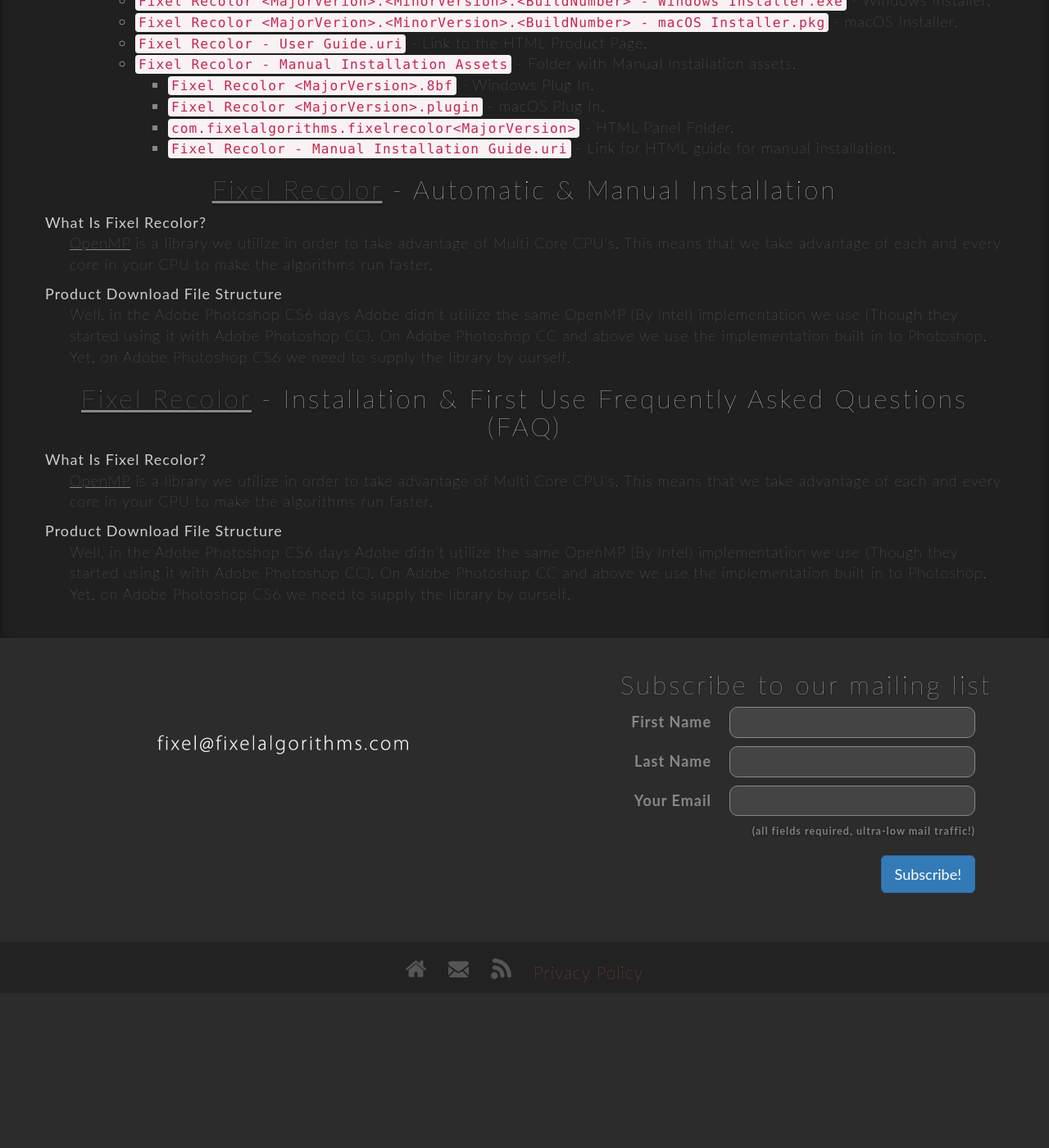
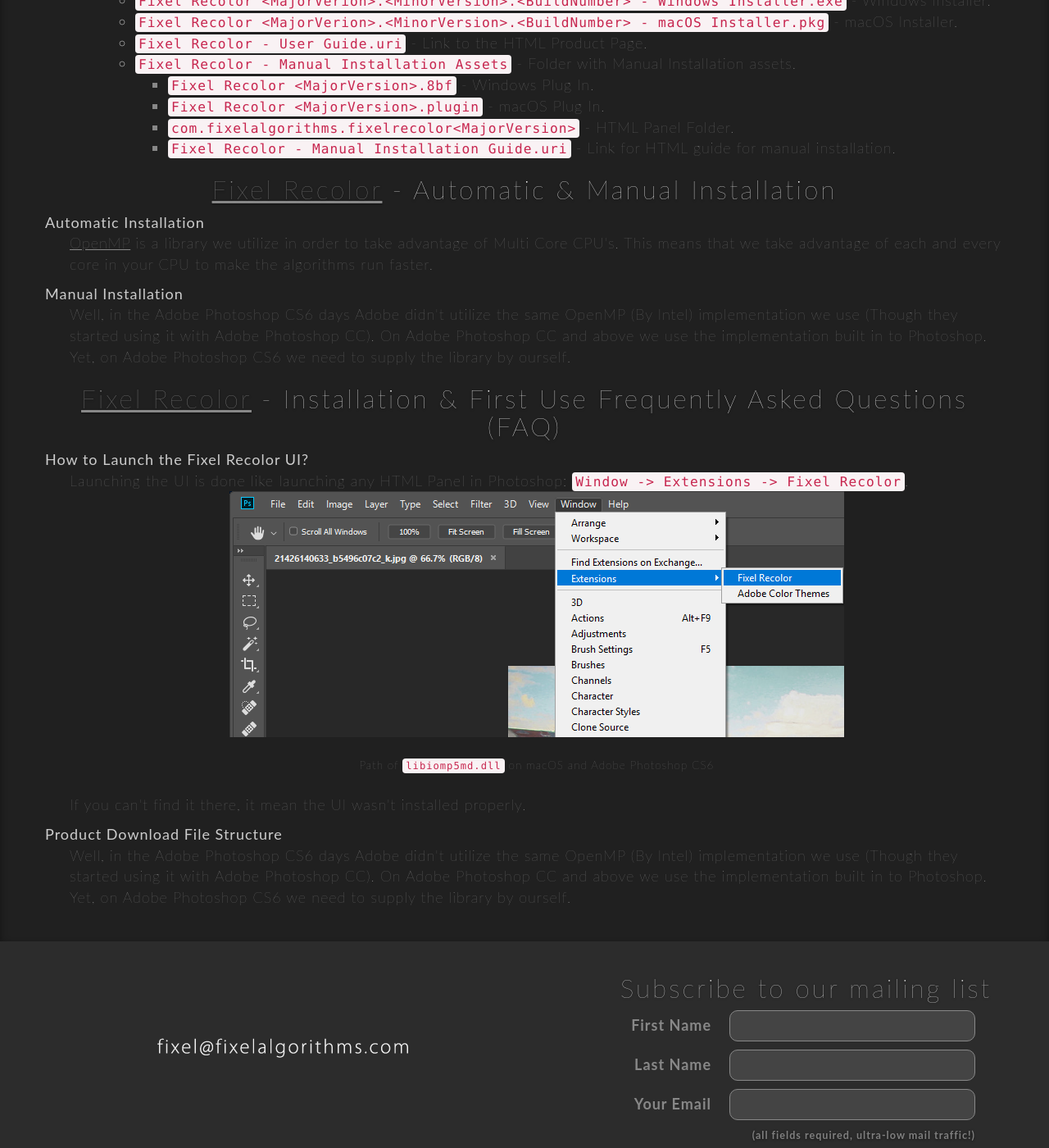
Before and after one commit to FixelAlgorithmsTeam/fixel, a Jekyll site: the page built from support/fixel-recolor-installation-guide.html, in a window 1280 px wide and 1400 px high, scrolled down 655 px. Shown: the whole window at 82% size. Built offline with Jekyll 4.4.1, drawn with Linux system fonts in a browser that asks for light colours; nearby versions of some CDN libraries; comment, search, counter and statistics services are not loaded; before the commit the page ends 1866 px from its top, so only the background shows below that.

Commit message:
New 	- 	Working on Fixel Recolor Installation Page. Fixed 	- 	B Known Issues 	-	C To Do 	- 	D Remarks 	- 	E

```diff
--- a/support/fixel-recolor-installation-guide.html
+++ b/support/fixel-recolor-installation-guide.html
@@ -57,11 +57,13 @@
 				<h3 class="faq-subtitle"><a href="https://en.wikipedia.org/wiki/OpenMP" target="_blank">Fixel Recolor</a> - Automatic & Manual Installation</h3>
 				<dl class="feature-text">
 					<div class="def">
-						<dt>What Is Fixel Recolor?</dt>
-						<dd><a href="https://en.wikipedia.org/wiki/OpenMP" target="_blank">OpenMP</a> is a library we utilize in order to take advantage of Multi Core CPU's. This means that we take advantage of each and every core in your CPU to make the algorithms run faster.</dd>
+						<dt>Automatic Installation</dt>
+						<dd>
+						<a href="https://en.wikipedia.org/wiki/OpenMP" target="_blank">OpenMP</a> is a library we utilize in order to take advantage of Multi Core CPU's. This means that we take advantage of each and every core in your CPU to make the algorithms run faster.
+						</dd>
 					</div>
 					<div class="def">
-						<dt>Product Download File Structure</dt>
+						<dt>Manual Installation</dt>
 						<dd>
 							Well, in the Adobe Photoshop CS6 days Adobe didn't utilize the same OpenMP (By Intel) implementation we use (Though they started using it with Adobe Photoshop CC).
 							On Adobe Photoshop CC and above we use the implementation built in to Photoshop. Yet, on Adobe Photoshop CS6 we need to supply the library by ourself.
@@ -71,8 +73,19 @@
 				<h3 class="faq-subtitle"><a href="https://en.wikipedia.org/wiki/OpenMP" target="_blank">Fixel Recolor</a> - Installation & First Use Frequently Asked Questions (FAQ)</h3>
 				<dl class="feature-text">
 					<div class="def">
-						<dt>What Is Fixel Recolor?</dt>
-						<dd><a href="https://en.wikipedia.org/wiki/OpenMP" target="_blank">OpenMP</a> is a library we utilize in order to take advantage of Multi Core CPU's. This means that we take advantage of each and every core in your CPU to make the algorithms run faster.</dd>
+						<dt>How to Launch the Fixel Recolor UI?</dt>
+						<dd>
+						Launching the UI is done like launching any HTML Panel in Photoshop: <code>Window -> Extensions -> Fixel Recolor</code>.
+
+						<br>
+						<figure>
+							<a href="images/FixelRecolorUiLaunch.png"><img src="images/FixelRecolorUiLaunch.png" alt="Launching Fixel Recolor UI" width="750" height="300" class="img-responsive img-center" style="margin-bottom: 25px; margin-bottom: 25px"></a>
+							<figcaption>Path of <code class="highlighter-rouge">libiomp5md.dll</code> on macOS and Adobe Photoshop CS6</figcaption>
+						</figure>
+						<br>
+
+						If you can't find it there, it mean the UI wasn't installed properly.
+						</dd>
 					</div>
 					<div class="def">
 						<dt>Product Download File Structure</dt>
```
Also changed, not shown: support/images/FixelRecolorUiLaunch.png (added).
